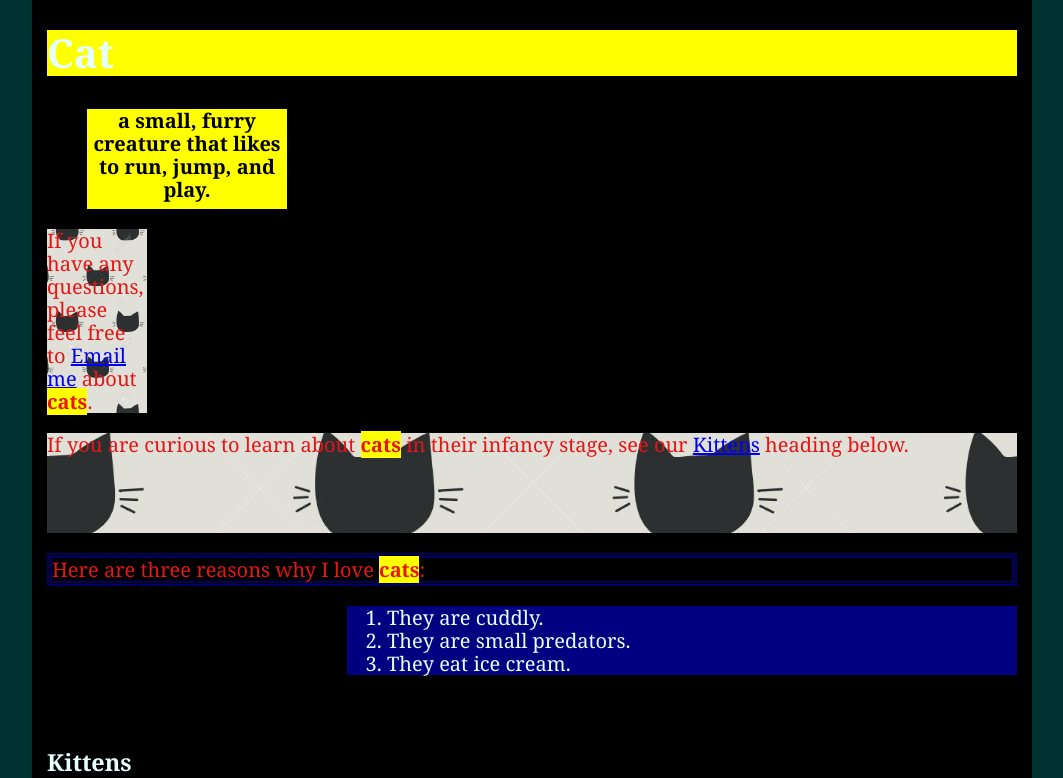
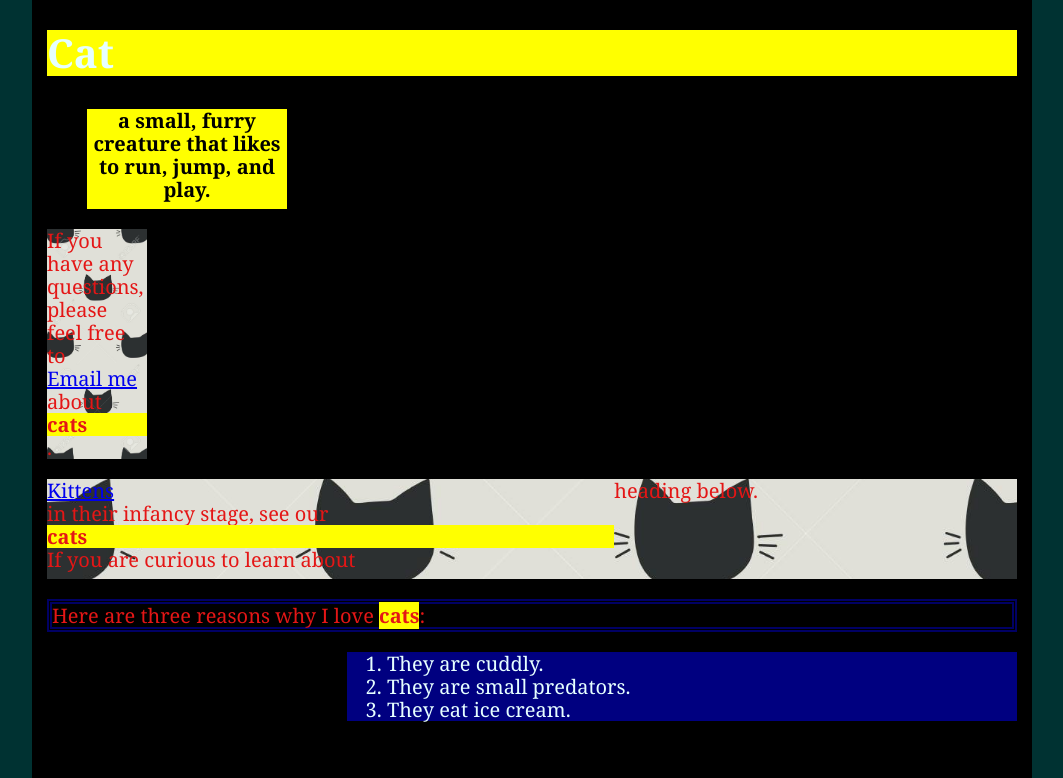
Before and after one commit to sethpaulwilliams/git-example, a website: page Cats/index.html in a window 1280 px wide. Shown: the part 477-1255 px from the top of the page, without its empty margins (108-1171 px from the left). Drawn offline with nearby package versions, Linux system fonts and the light colour scheme; a web font is replaced by a local one.

Commit message:
Started adding flexbox features

```diff
--- a/Cats/css/styles.css
+++ b/Cats/css/styles.css
@@ -93,6 +93,26 @@ footer {
     background-color: rgb(0,50,50);
     padding: 1rem;
 }
+
+
+/* the following two paragraphs demonstrate use of flexbox */
+#p1 {
+    display: flex;
+    flex-direction: column;
+    flex-wrap: wrap;
+    flex-flow: column wrap;
+    justify-content: flex-start;
+}
+
+#p2 {
+    display: flex;
+    flex-direction: column-reverse;
+    flex-wrap: wrap;
+    flex-flow: column-reverse wrap;
+    justify-content: flex-end;
+}
+
+
 
 
 /* rules applying only to screens 500 pixels and wider */
```
Also changed, not shown: Cats/package.json (added, +12 -0 lines).
